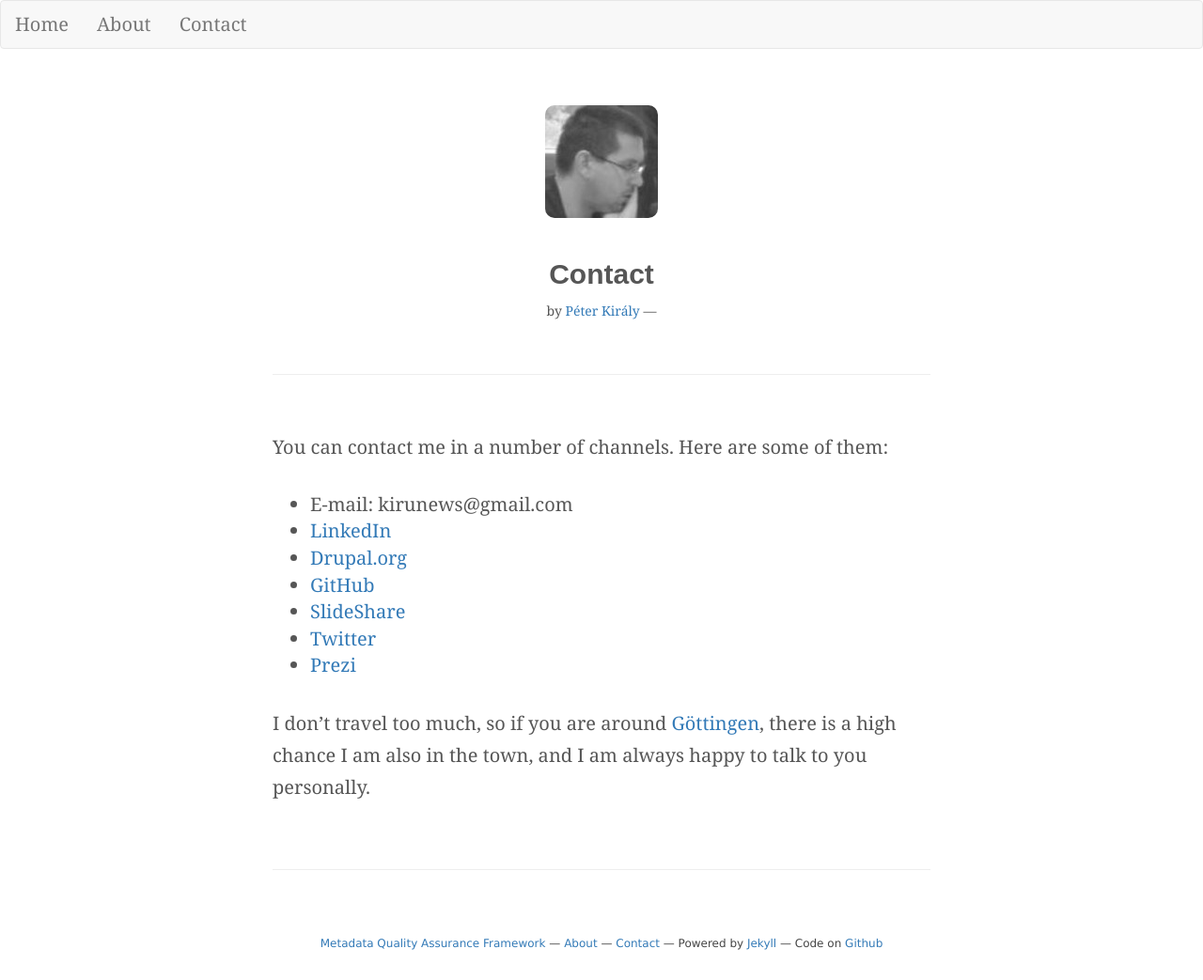
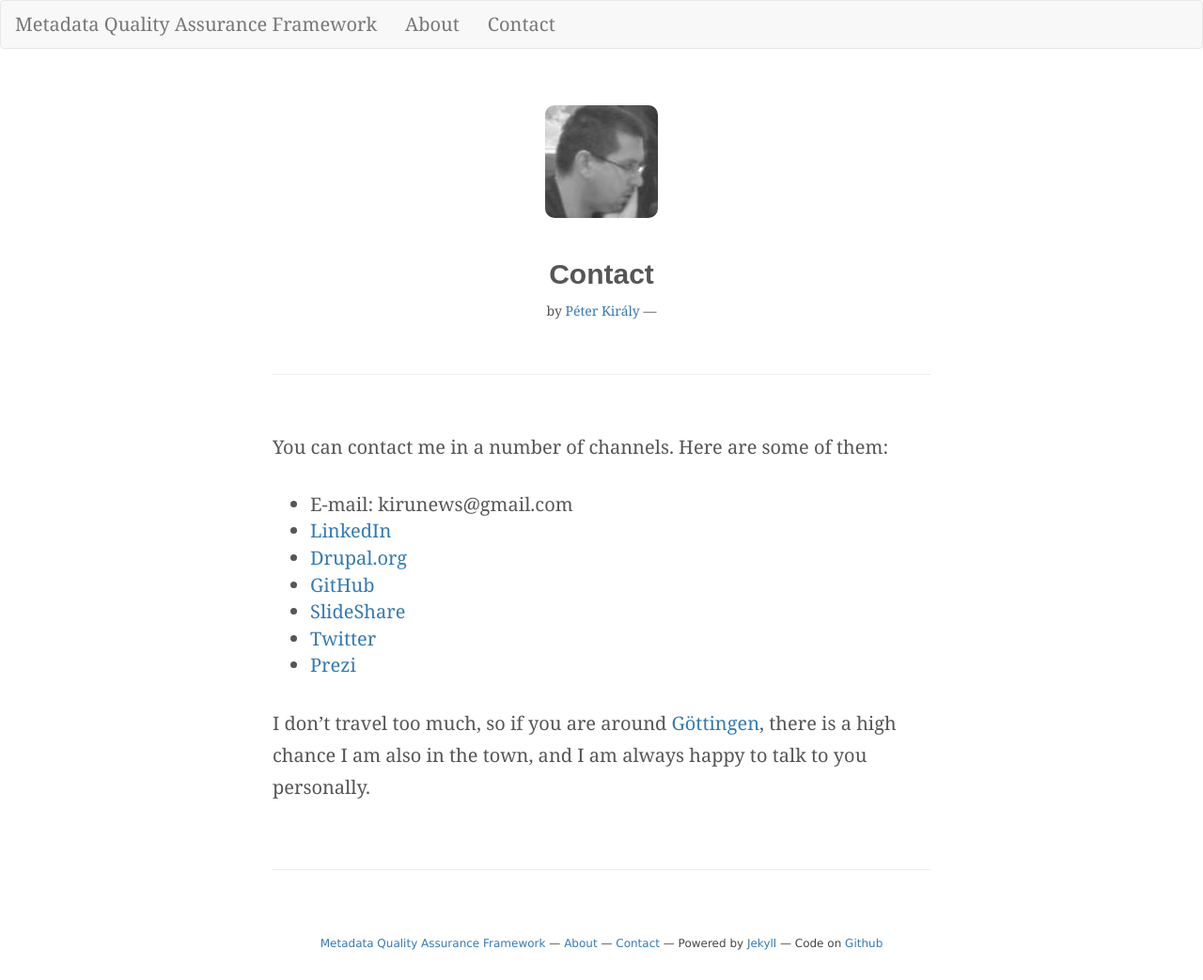
Before and after one commit to pkiraly/pkiraly.github.io, a Jekyll site: the page built from contact.md, in a window 1280 px wide. Shown: the whole page at 94% size. Built offline with Jekyll 4.4.1, drawn with Linux system fonts in a browser that asks for light colours; nearby versions of some CDN libraries; some web fonts are replaced; comment, search, counter and statistics services are not loaded.

Commit message:
Update menu.html

```diff
--- a/_includes/menu.html
+++ b/_includes/menu.html
@@ -1,7 +1,7 @@
 <header>
 	<nav class="navbar navbar-default">
 		<ul class="nav navbar-nav">
-			<li><a href="/">Home</a></li>
+			<li><a href="/">Metadata Quality Assurance Framework</a></li>
 			<li><a href="/about">About</a></li>
 			<li><a href="/contact">Contact</a></li>
 		</ul>
```
